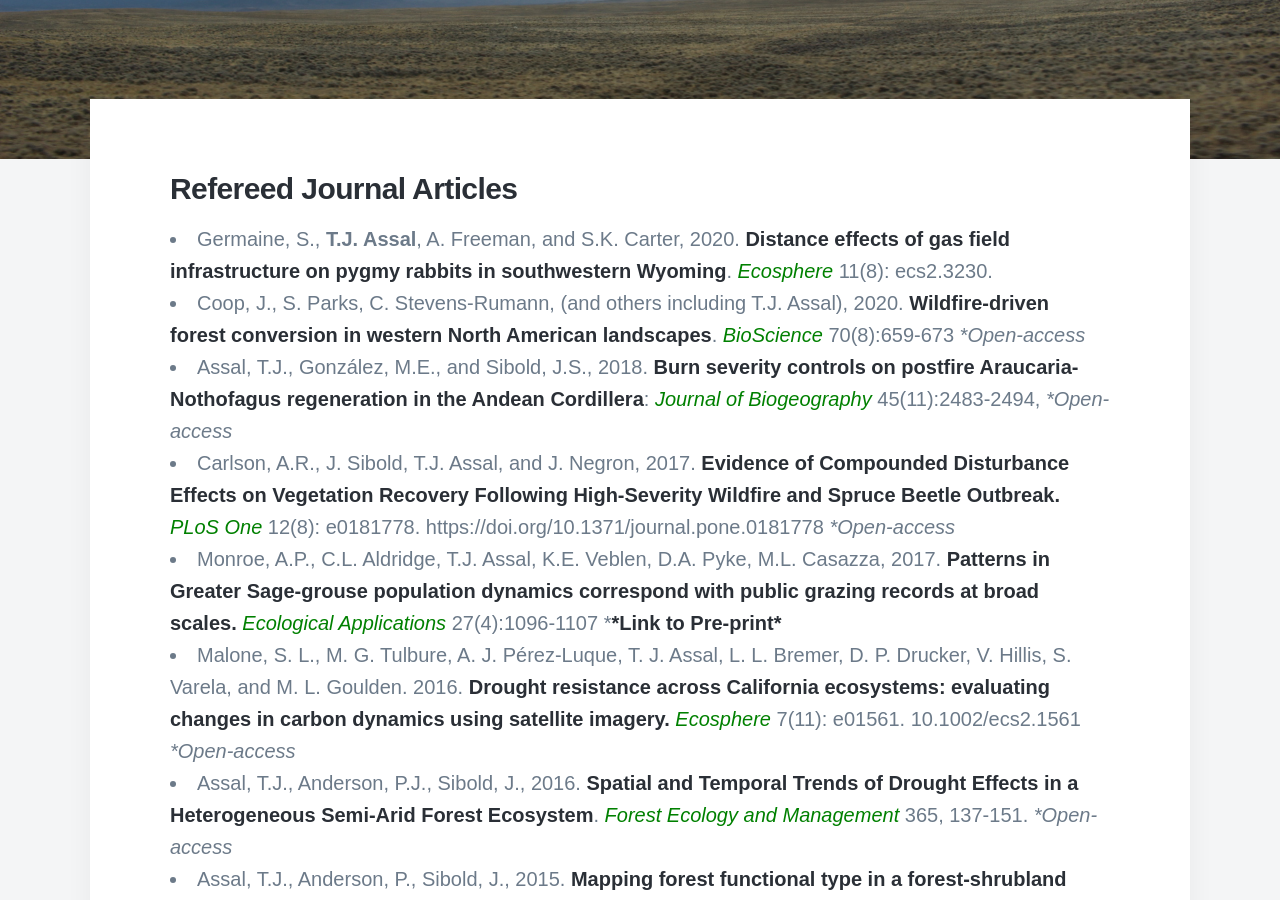
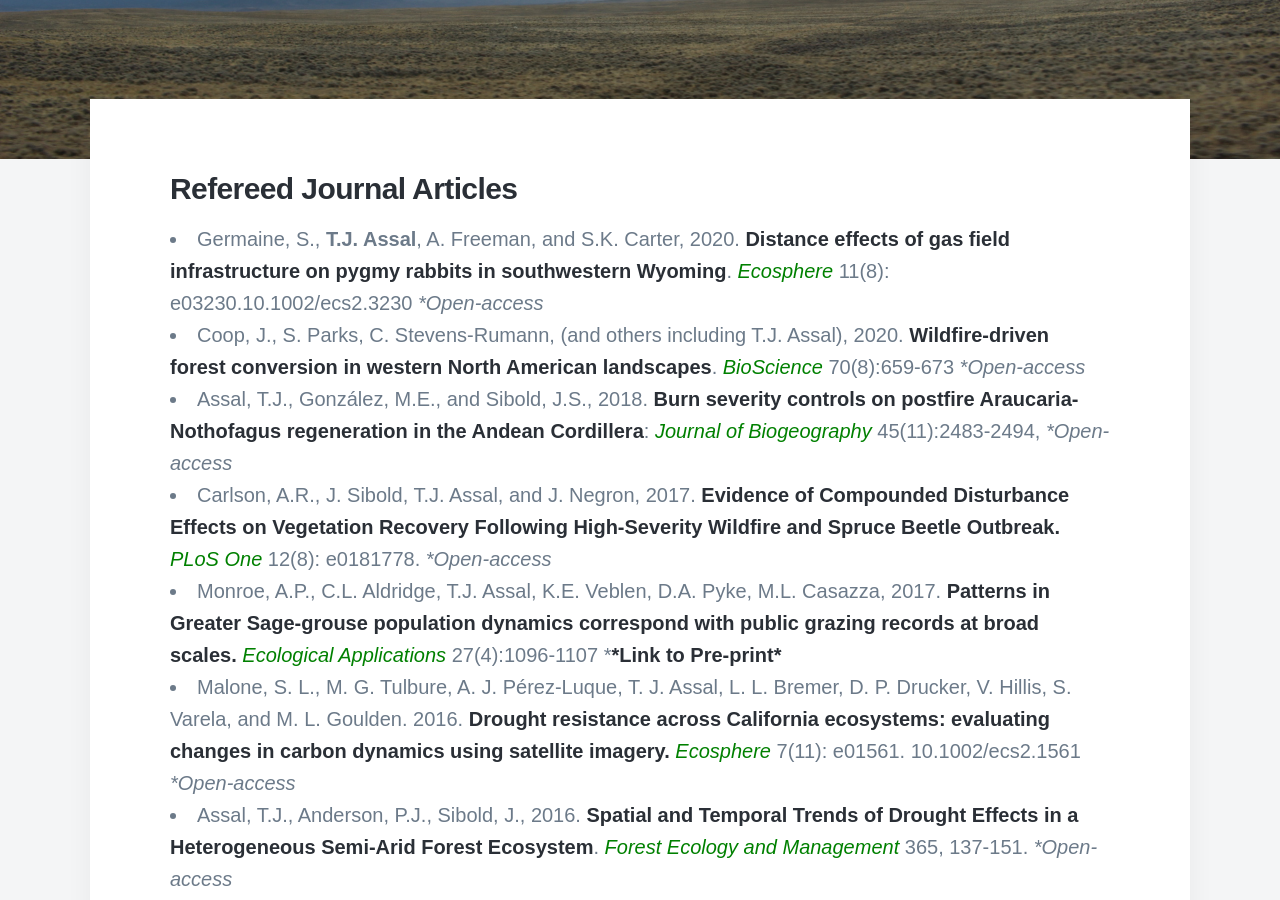
Before and after one commit to tjassal/tjassal.github.io, a Jekyll site: the page built from _pages/pubs.md, in a window 1280 px wide and 900 px high, scrolled down 411 px. Built offline with Jekyll 4.4.1, drawn with Linux system fonts in a browser that asks for light colours; nearby versions of some CDN libraries; some web fonts are replaced.

Commit message:
Update pubs.md

```diff
--- a/_pages/pubs.md
+++ b/_pages/pubs.md
@@ -10,7 +10,7 @@ featured_image: /images/banners/2017-SB-150.jpg
 -   Germaine, S., **T.J. Assal**, A. Freeman, and S.K. Carter, 2020. [Distance
     effects of gas field infrastructure on pygmy rabbits in southwestern
     Wyoming](https://esajournals.onlinelibrary.wiley.com/doi/10.1002/ecs2.3230).
-    <span style="color:green">*Ecosphere*</span> 11(8): ecs2.3230.
+    <span style="color:green">*Ecosphere*</span> 11(8): e03230.10.1002/ecs2.3230 *\*Open-access*
 -   Coop, J., S. Parks, C. Stevens-Rumann, (and others including T.J.
     Assal), 2020. [Wildfire-driven forest conversion in western North
     American
@@ -24,8 +24,7 @@ featured_image: /images/banners/2017-SB-150.jpg
     [Evidence of Compounded Disturbance Effects on Vegetation Recovery
     Following High-Severity Wildfire and Spruce Beetle
     Outbreak.](http://journals.plos.org/plosone/article?id=10.1371/journal.pone.0181778)
-    <span style="color:green">*PLoS One*</span> 12(8): e0181778.
-    https://doi.org/10.1371/journal.pone.0181778 *\*Open-access*
+    <span style="color:green">*PLoS One*</span> 12(8): e0181778. *\*Open-access*
 -   Monroe, A.P., C.L. Aldridge, T.J. Assal, K.E. Veblen, D.A. Pyke,
     M.L. Casazza, 2017. [Patterns in Greater Sage-grouse population
     dynamics correspond with public grazing records at broad
```
